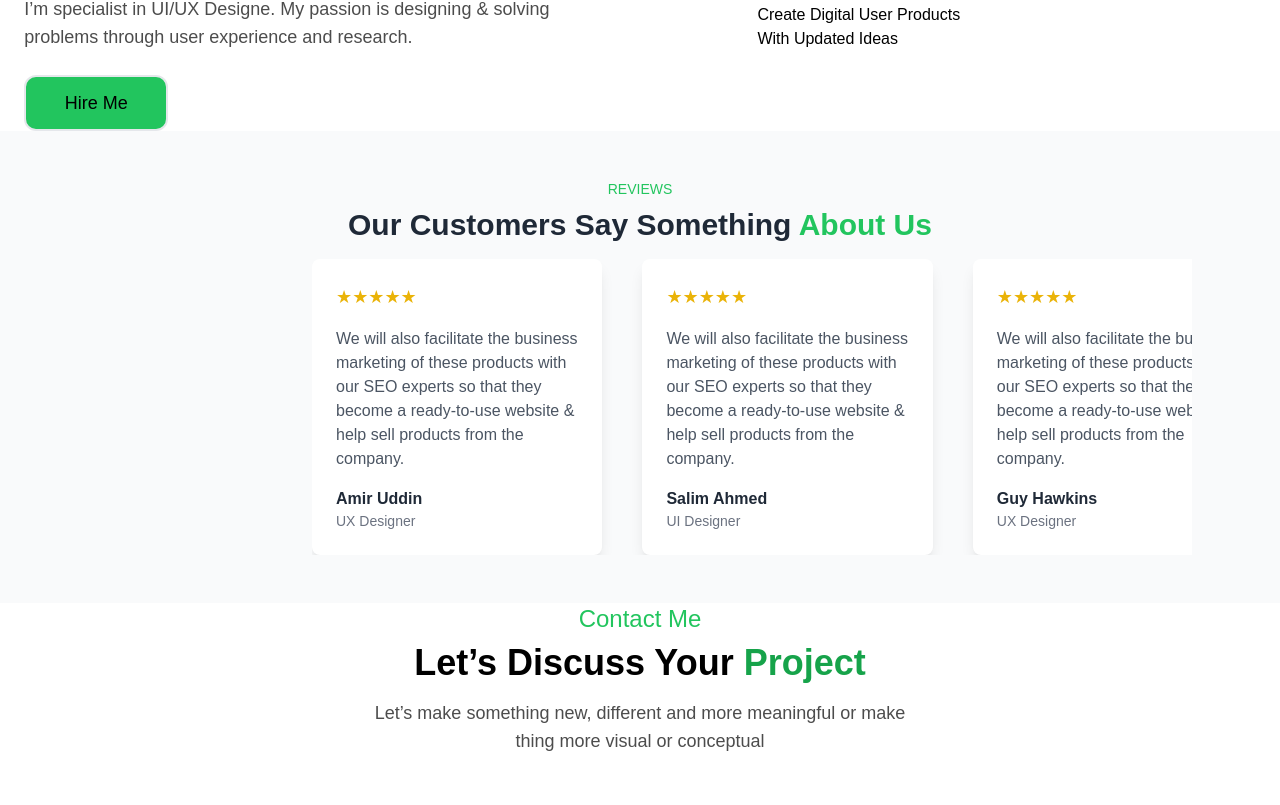
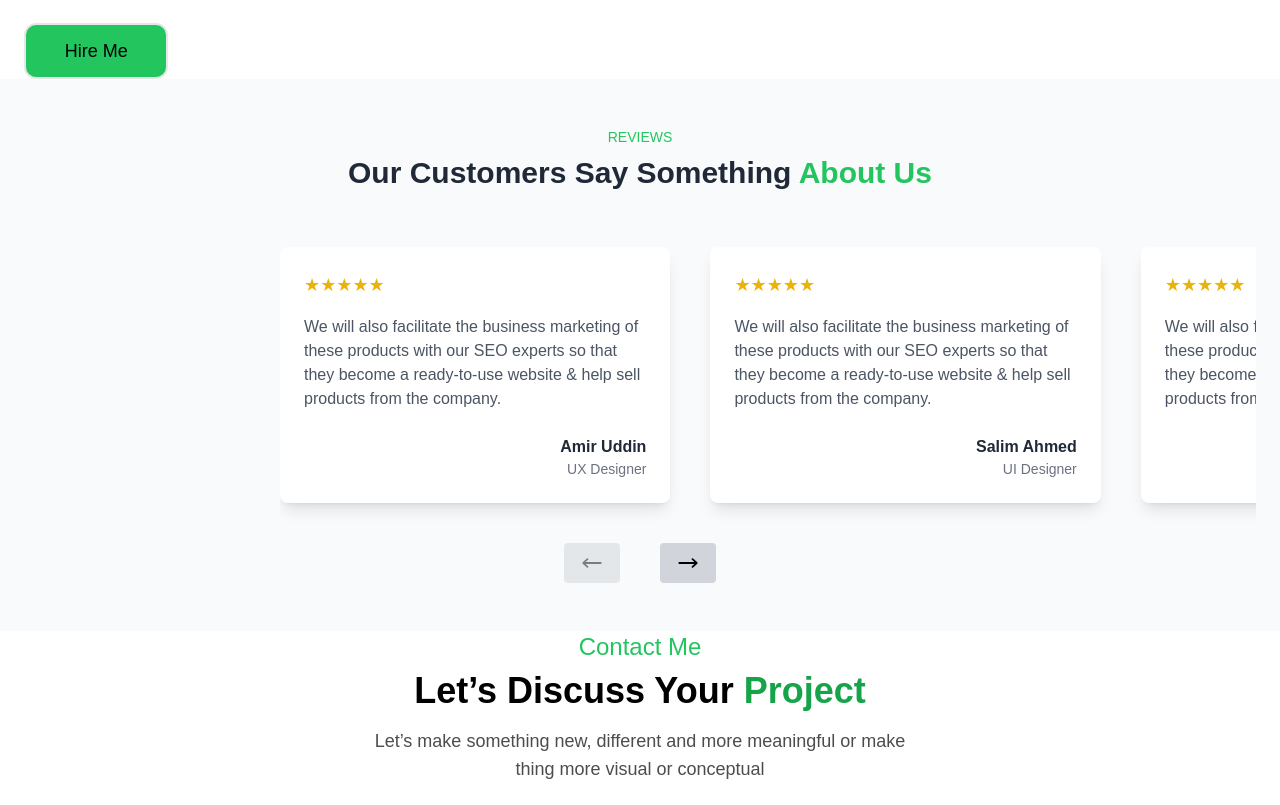
Before and after one commit to Rafat210907/free-portfoilo-website, a React (Vite) app: page / in a window 1280 px wide. Shown: the part 1195-2000 px from the top of the page. Built offline with nearby package versions, Linux system fonts and the light colour scheme.

Commit message:
image top removed , testimonial 1 page

```diff
--- a/src/AllRoutes/layout.jsx
+++ b/src/AllRoutes/layout.jsx
@@ -5,7 +5,7 @@ import Header from "../components/shared/Header";
 const Layout = () => {
   return (
     <>
-      <div className="h-20 mb-10">
+      <div className="h-20">
         <Header />
       </div>
       <Outlet />
--- a/src/components/Hero.jsx
+++ b/src/components/Hero.jsx
@@ -8,7 +8,7 @@ const Hero = () => {
   }, []);
   return (
     <section id="Home">
-       <img src={heroimg} alt="Hero Image" className="bg-green-500 hmb justify-center align-center max-sm:border-2 "/>
+       <img src={heroimg} alt="Hero Image" className="bg-green-500 hmb justify-center align-center "/>
       <div className="flex justify-center ml-2">
         <div className="lg:mt-28">
          <h1 className="text-green-700 text-2xl mb-2"> Welcome</h1>
--- a/src/components/Reviews.jsx
+++ b/src/components/Reviews.jsx
@@ -1,22 +1,99 @@
-import Slider from "./shared/Slider";
-import TestimonialCard from "./Testimonial";
+import { useState, useEffect } from "react";
+import useEmblaCarousel from "embla-carousel-react";
 import testimonials from "./testimonials.json";
+import { HiMiniArrowLongLeft, HiMiniArrowLongRight } from "react-icons/hi2";
+
 
 const Reviews = () => {
+  const [emblaRef, emblaApi] = useEmblaCarousel({ align: "center", loop: false });
+  const [canScrollPrev, setCanScrollPrev] = useState(false);
+  const [canScrollNext, setCanScrollNext] = useState(true);
+
+  useEffect(() => {
+    if (emblaApi) {
+      const updateButtons = () => {
+        setCanScrollPrev(emblaApi.canScrollPrev());
+        setCanScrollNext(emblaApi.canScrollNext());
+      };
+
+      emblaApi.on("select", updateButtons);
+      updateButtons();
+    }
+  }, [emblaApi]);
+
+  const scrollPrev = () => emblaApi && emblaApi.scrollPrev();
+  const scrollNext = () => emblaApi && emblaApi.scrollNext();
+
+  const TestimonialCard = ({ title, content, author, rating, name, designation }) => (
+    <div className="bg-white shadow-lg rounded-lg my-10 p-6">
+      {/* Rating */}
+      {rating && (
+        <div className="mb-4">
+          {[...Array(rating)].map((_, i) => (
+            <span key={i} className="text-yellow-500 text-lg">★</span>
+          ))}
+        </div>
+      )}
+      {/* Title */}
+      {title && <h2 className="text-gray-800 text-3xl font-semibold">{title}</h2>}
+      {/* Content */}
+      <p className="mt-4 text-gray-600">{content}</p>
+      {/* Author or Name */}
+      {author ? (
+        <div className="mt-6 text-right text-indigo-500 font-medium">- {author}</div>
+      ) : (
+        <div className="mt-6 text-right">
+          <h3 className="font-bold text-gray-800">{name}</h3>
+          <p className="text-gray-500 text-sm">{designation}</p>
+        </div>
+      )}
+    </div>
+  );
+
   return (
     <main className="flex flex-col items-center justify-between py-12 bg-gray-50">
-      <div className="w-screen px-4 md:px-16">
-        {/* Carousel with centered alignment */}
-        <Slider options={{ align: "center" }}>
+      <section id="testimonial" className="px-6 w-screen">
+        {/* Header */}
+        <div className="text-center mb-4">
+          <p className="text-green-500 font-medium text-sm uppercase mb-2">Reviews</p>
+          <h2 className="text-3xl font-bold text-gray-800">
+            Our Customers Say Something <span className="text-green-500">About Us</span>
+          </h2>
+        </div>
+        {/* Carousel */}
+        <div className="relative mx-auto lg:ml-64">
+          {/* Embla Carousel */}
+          <div className="overflow-hidden" ref={emblaRef}>
+            <div className="flex md:gap-10">
               {testimonials.map((testimonial, index) => (
                 <div
                   key={index}
-              className="flex-[0_0_90%] md:flex-[0_0_50%]">
+                  className="flex-[0_0_90%] md:flex-[1_0_40%]"
+                >
                   <TestimonialCard {...testimonial} />
                 </div>
               ))}
-        </Slider>
             </div>
+          </div>
+        </div>
+        {/* Navigation */}
+        <div className="flex justify-center gap-10">
+          <button
+            onClick={scrollPrev}
+            disabled={!canScrollPrev}
+            className={`px-4 py-2 text-2xl bg-gray-300 rounded ${!canScrollPrev && "opacity-50"}`}
+          >
+            <HiMiniArrowLongLeft />
+        </button>
+          <button
+            onClick={scrollNext}
+            disabled={!canScrollNext}
+            className={`px-4 py-2 text-2xl bg-gray-300 rounded ${!canScrollNext && "opacity-50"}`}
+          >
+          <HiMiniArrowLongRight />
+          </button>
+        </div>
+      </section>
     </main>
   );
 };
--- a/src/components/StatsSection.jsx
+++ b/src/components/StatsSection.jsx
@@ -10,17 +10,17 @@ const StatsSection = () => {
     <section id="Status">
       <div className="flex justify-center duration-300 mt-10 xl:gap-52 sm:gap-20">
       <div className="text-center">
-        <p className="text-green-500 text-5xl xl:text-6xl font-bold">80+</p>
+        <p className="text-green-500 text-4xl xl:text-5xl font-bold">80+</p>
         <p className="text-gray-700 text-xl">Satisfied clients</p>
       </div>
       <div className="block h-12 border-l border-gray-300"></div>
       <div className="text-center">
-        <p className="text-green-500 text-5xl xl:text-6xl font-bold">200+</p>
+        <p className="text-green-500 text-4xl xl:text-5xl font-bold">200+</p>
         <p className="text-gray-700 text-lg">Projects completed</p>
       </div>
       <div className="block h-12 border-l border-gray-300"></div>
       <div className="text-center">
-        <p className="text-green-500 text-5xl xl:text-6xl font-bold">99+</p>
+        <p className="text-green-500 text-4xl xl:text-5xl font-bold">99+</p>
         <p className="text-gray-700 text-lg">Reviews given</p>
       </div>
       </div>
--- a/src/components/Testimonial.jsx
+++ /dev/null
@@ -1,18 +0,0 @@
-const TestimonialCard = ({ title, content, author }) => {
-  return (
-    <div className="bg-white shadow-lg rounded-lg my-10 p-6">
-      {/* Title Section */}
-      <h2 className="text-gray-800 text-3xl font-semibold">{title}</h2>
-      {/* Content Section */}
-      <p className="mt-4 text-gray-600">{content}</p>
-      {/* Author Section */}
-      {author && (
-        <div className="mt-6 text-right text-indigo-500 font-medium">
-          - {author}
-        </div>
-      )}
-    </div>
-  );
-};
-
-export default TestimonialCard;
--- a/src/components/shared/Slider.jsx
+++ /dev/null
@@ -1,63 +0,0 @@
-import useEmblaCarousel from "embla-carousel-react";
-import { useEffect, useState } from "react";
-import testimonials from "../testimonials.json"; // Adjust the path based on your project structure
-
-const Testimonials = () => {
-  const [emblaRef, emblaApi] = useEmblaCarousel({ align: "center", loop: false });
-  const [canScrollPrev, setCanScrollPrev] = useState(false);
-  const [canScrollNext, setCanScrollNext] = useState(true);
-
-  useEffect(() => {
-    if (emblaApi) {
-      const updateButtons = () => {
-        setCanScrollPrev(emblaApi.canScrollPrev());
-        setCanScrollNext(emblaApi.canScrollNext());
-      };
-
-      emblaApi.on("select", updateButtons);
-      updateButtons();
-    }
-  }, [emblaApi]);
-
-  const scrollPrev = () => emblaApi && emblaApi.scrollPrev();
-  const scrollNext = () => emblaApi && emblaApi.scrollNext();
-
-  return (
-    <section id="testimonial" className=" px-6 ">
-      {/* Header Section */}
-      <div className="text-center mb-4">
-        <p className="text-green-500 font-medium text-sm uppercase mb-2">Reviews</p>
-        <h2 className="text-3xl font-bold text-gray-800">
-          Our Customers Say Something <span className="text-green-500">About Us</span>
-        </h2>
-      </div>
-
-      {/* Carousel Container */}
-      <div className="relative xl:ml-56 mx-auto">
-        {/* Embla Carousel */}
-        <div className="overflow-hidden" ref={emblaRef}>
-          <div className="flex md:gap-10">
-            {testimonials.map((testimonial, index) => (
-              <div
-                key={index}
-                className="flex-[0_0_90%] md:flex-[0_0_33%] bg-white rounded-lg shadow-lg p-6"
-              >
-                <div className="mb-4">
-                  {/* Render Stars */}
-                  {[...Array(testimonial.rating)].map((_, i) => (
-                    <span key={i} className="text-yellow-500 text-lg">★</span>
-                  ))}
-                </div>
-                <p className="text-gray-600 mb-4">{testimonial.content}</p>
-                <h3 className="font-bold text-gray-800">{testimonial.name}</h3>
-                <p className="text-gray-500 text-sm">{testimonial.designation}</p>
-              </div>
-            ))}
-          </div>
-        </div>
-      </div>
-    </section>
-  );
-};
-
-export default Testimonials;
--- a/src/components/testimonials.json
+++ b/src/components/testimonials.json
@@ -16,5 +16,15 @@
     "designation": "UX Designer",
     "rating": 5,
     "content": "We will also facilitate the business marketing of these products with our SEO experts so that they become a ready-to-use website & help sell products from the company."
+  },  {
+    "name": "Guy Hawkins",
+    "designation": "UX Designer",
+    "rating": 5,
+    "content": "We will also facilitate the business marketing of these products with our SEO experts so that they become a ready-to-use website & help sell products from the company."
+  },  {
+    "name": "Guy Hawkins",
+    "designation": "UX Designer",
+    "rating": 5,
+    "content": "We will also facilitate the business marketing of these products with our SEO experts so that they become a ready-to-use website & help sell products from the company."
   }
 ]
```
Lines whose indentation alone changed are shown as unchanged.
